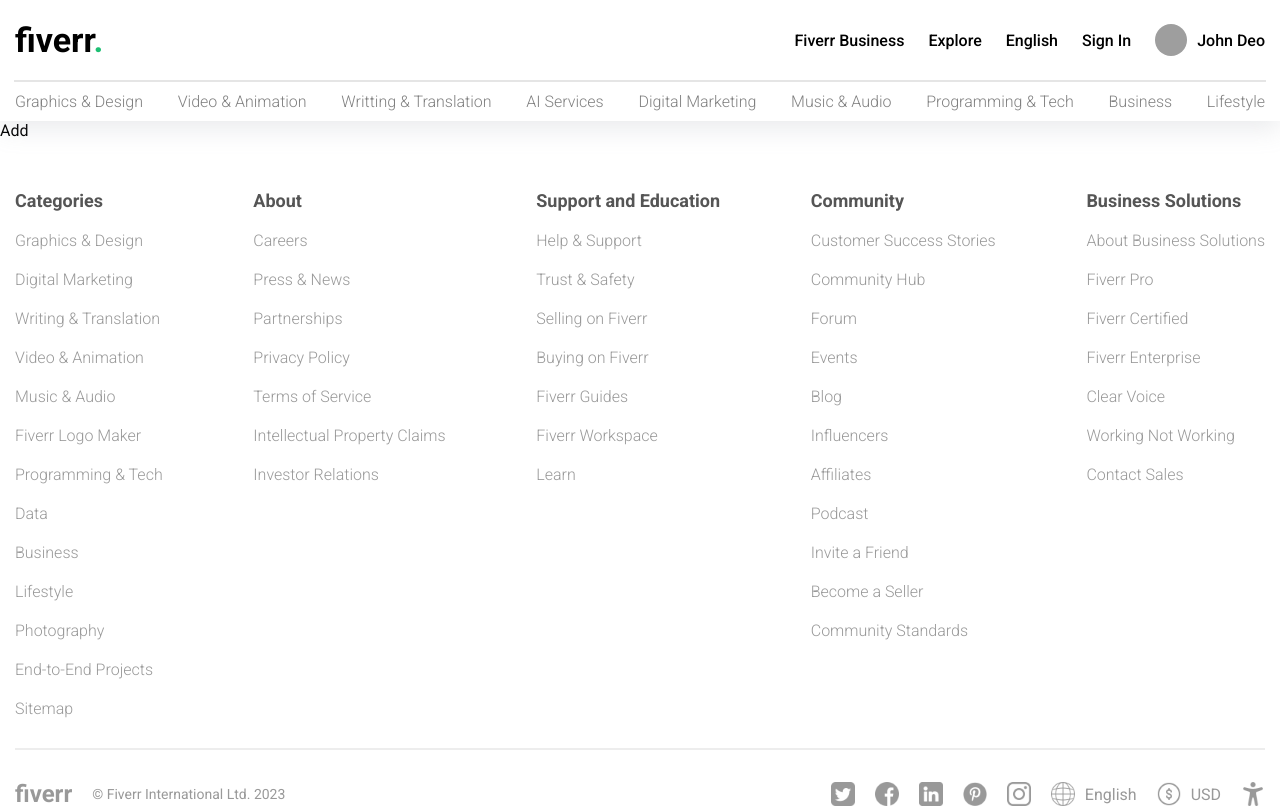
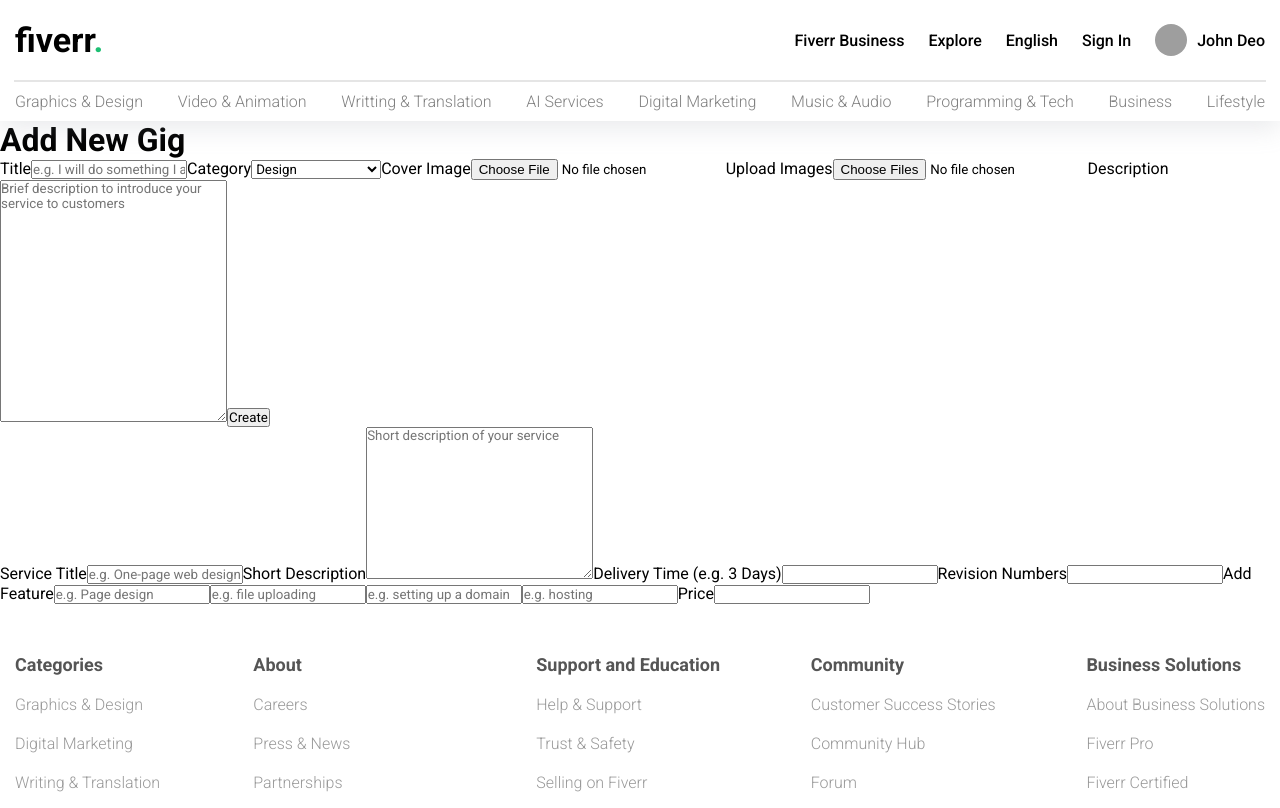
Before and after one commit to aniketchitransh/fiverr-ui, a React (Vite) app in the folder fiverr-ui/: page /add in a window 1280 px wide. Shown: the top 808 px of the page. Built offline with nearby package versions, Linux system fonts and the light colour scheme; grey boxes are pictures that could not be loaded.

Commit message:
Structure is ready for the Add a new gig page

```diff
--- a/fiverr-ui/src/pages/add/Add.jsx
+++ b/fiverr-ui/src/pages/add/Add.jsx
@@ -3,7 +3,54 @@
 
 const Add = () => {
     return (
-        <div className='add'>Add</div>
+        <div className='add'>
+            <div className="container">
+                <h1>Add New Gig</h1>
+                <div className="sections">
+                    <div className="left">
+                        <label htmlFor="">Title</label>
+                        <input type="text" placeholder='e.g. I will do something I am really good at' />
+                        <label htmlFor="">Category</label>
+                        <select name="cats" id="cats">
+                            <option value="design">Design</option>
+                            <option value="web">Web Development</option>
+                            <option value="music">Music</option>
+                            <option value="animation">Animation</option>
+                        </select>
+                        <label htmlFor="">Cover Image</label>
+                        <input type="file" />
+                        <label htmlFor="">Upload Images</label>
+                        <input type="file" multiple />
+                        <label htmlFor="">Description</label>
+                        <textarea
+                            name=""
+                            id=""
+                            cols="30"
+                            rows="16"
+                            placeholder="Brief description to introduce your service to customers"
+                        ></textarea>
+                        <button>Create</button>
+                    </div>
+                    <div className="right">
+                        <label htmlFor="">Service Title</label>
+                        <input type="text" placeholder='e.g. One-page web design' />
+                        <label htmlFor="">Short Description</label>
+                        <textarea name="" placeholder='Short description of your service' id="" cols="30" rows="10"></textarea>
+                        <label htmlFor="">Delivery Time (e.g. 3 Days)</label>
+                        <input type="number" min={1} />
+                        <label htmlFor="">Revision Numbers</label>
+                        <input type="number" min={1} />
+                        <label htmlFor="">Add Feature</label>
+                        <input type="text" placeholder='e.g. Page design' />
+                        <input type="text" placeholder='e.g. file uploading' />
+                        <input type="text" placeholder='e.g. setting up a domain' />
+                        <input type="text" placeholder='e.g. hosting' />
+                        <label htmlFor="">Price</label>
+                        <input type="number" min={1} />
+                    </div>
+                </div>
+            </div>
+        </div>
     )
 }
 
```
